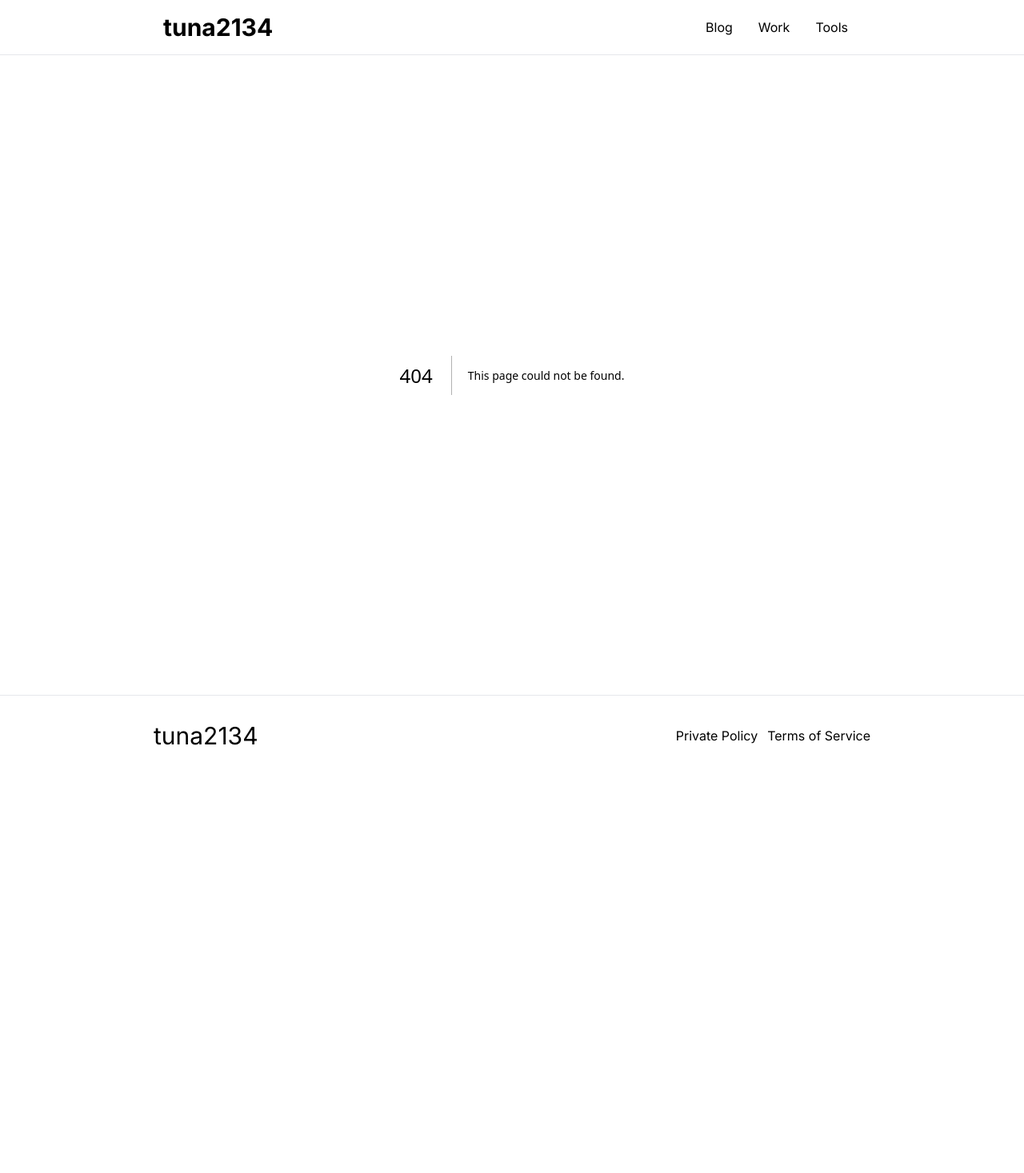
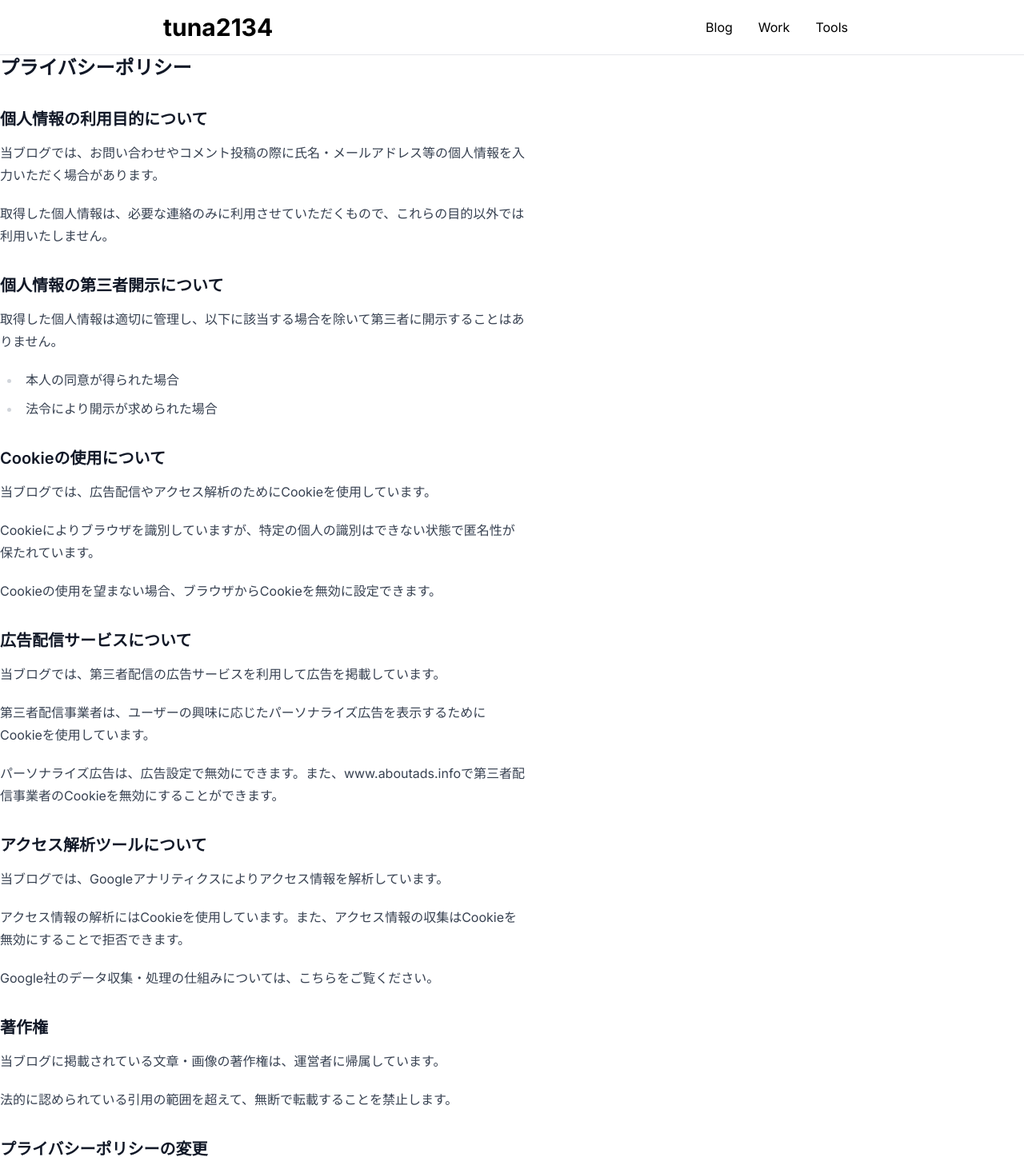
Before and after one commit to tuna2134-archive/website, a Next.js app: page /privacy-policy in a window 1280 px wide. Before the commit this address had no page. Shown: the top 1467 px of the page at 80% size. Before the commit the page ends 970 px from the top, so only its background shows below. Built offline with nearby package versions, Linux system fonts and the light colour scheme.

Commit message:
Create page.tsx

```diff
--- /dev/null
+++ b/src/app/privacy-policy/page.tsx
@@ -0,0 +1,49 @@
+export default function Page() {
+  return (
+    <div className="prose">
+      <h2>プライバシーポリシー</h2>
+      <div>
+        <h3>個人情報の利用目的について</h3>
+        <p>当ブログでは、お問い合わせやコメント投稿の際に氏名・メールアドレス等の個人情報を入力いただく場合があります。</p>
+        <p>取得した個人情報は、必要な連絡のみに利用させていただくもので、これらの目的以外では利用いたしません。</p>
+      </div>
+      <div>
+        <h3>個人情報の第三者開示について</h3>
+        <p>取得した個人情報は適切に管理し、以下に該当する場合を除いて第三者に開示することはありません。</p>
+        <ul>
+          <li>本人の同意が得られた場合</li>
+          <li>法令により開示が求められた場合</li>
+        </ul>
+      </div>
+      <div>
+        <h3>Cookieの使用について</h3>
+        <p>当ブログでは、広告配信やアクセス解析のためにCookieを使用しています。</p>
+        <p>Cookieによりブラウザを識別していますが、特定の個人の識別はできない状態で匿名性が保たれています。</p>
+        <p>Cookieの使用を望まない場合、ブラウザからCookieを無効に設定できます。</p>
+      </div>
+      <div>
+        <h3>広告配信サービスについて</h3>
+        <p>当ブログでは、第三者配信の広告サービスを利用して広告を掲載しています。</p>
+        <p>第三者配信事業者は、ユーザーの興味に応じたパーソナライズ広告を表示するためにCookieを使用しています。</p>
+        <p>パーソナライズ広告は、広告設定で無効にできます。また、www.aboutads.infoで第三者配信事業者のCookieを無効にすることができます。</p>
+      </div>
+      <div>
+        <h3>アクセス解析ツールについて</h3>
+        <p>当ブログでは、Googleアナリティクスによりアクセス情報を解析しています。</p>
+        <p>アクセス情報の解析にはCookieを使用しています。また、アクセス情報の収集はCookieを無効にすることで拒否できます。</p>
+        <p>Google社のデータ収集・処理の仕組みについては、こちらをご覧ください。</p>
+      </div>
+      <div>
+        <h3>著作権</h3>
+        <p>当ブログに掲載されている文章・画像の著作権は、運営者に帰属しています。</p>
+        <p>法的に認められている引用の範囲を超えて、無断で転載することを禁止します。</p>
+      </div>
+      <div>
+        <h3>プライバシーポリシーの変更</h3>
+        <p>当ブログは、個人情報に関して適用される日本の法令を遵守するとともに、本プライバシーポリシーの内容を適宜見直して改善に努めます。</p>
+        <p>修正された最新のプライバシーポリシーは常に本ページにて開示されます。</p>
+      </div>
+      <small>制定日:2023年6月2日</small>
+    </div>
+  )
+}
```
